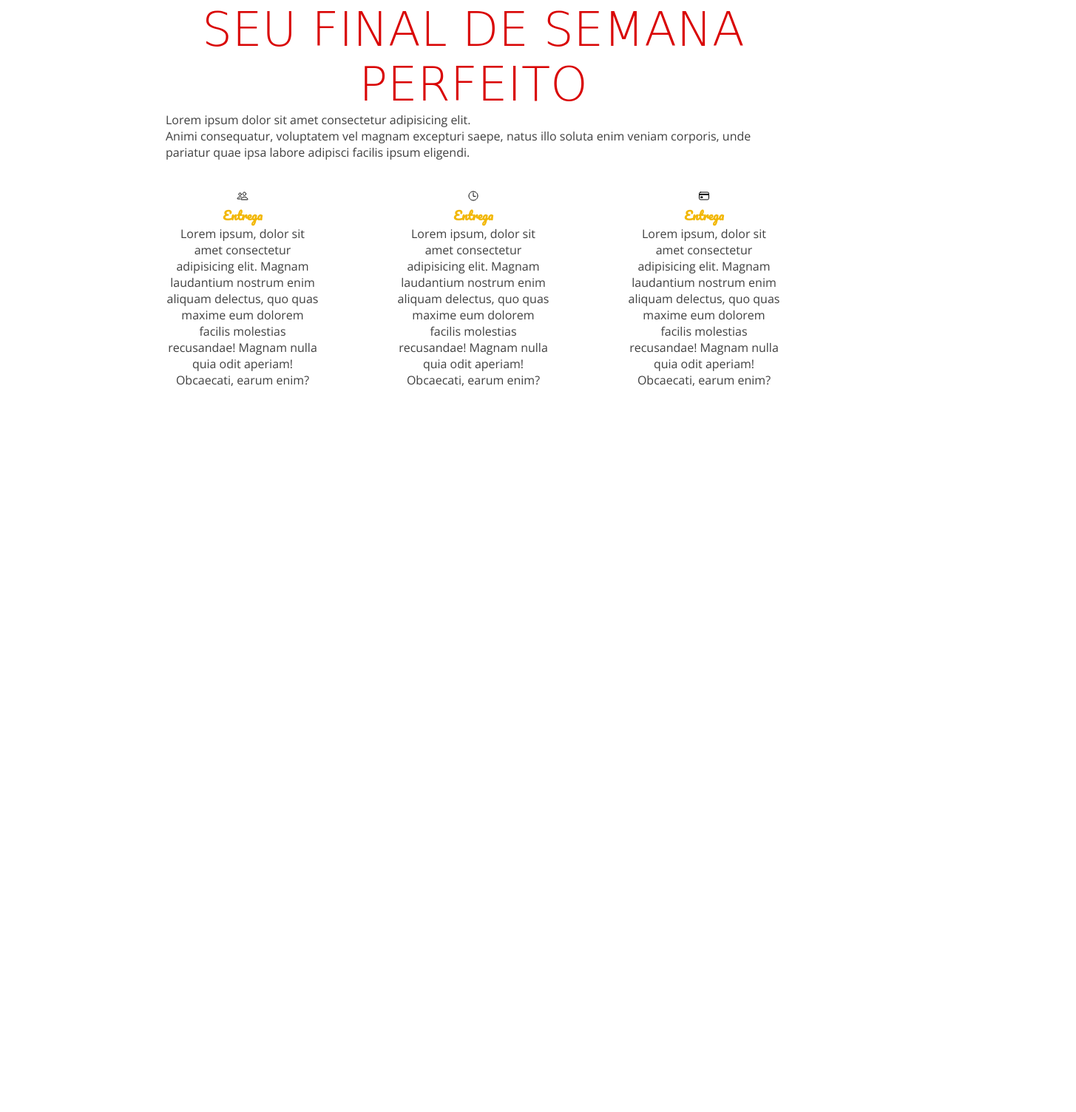
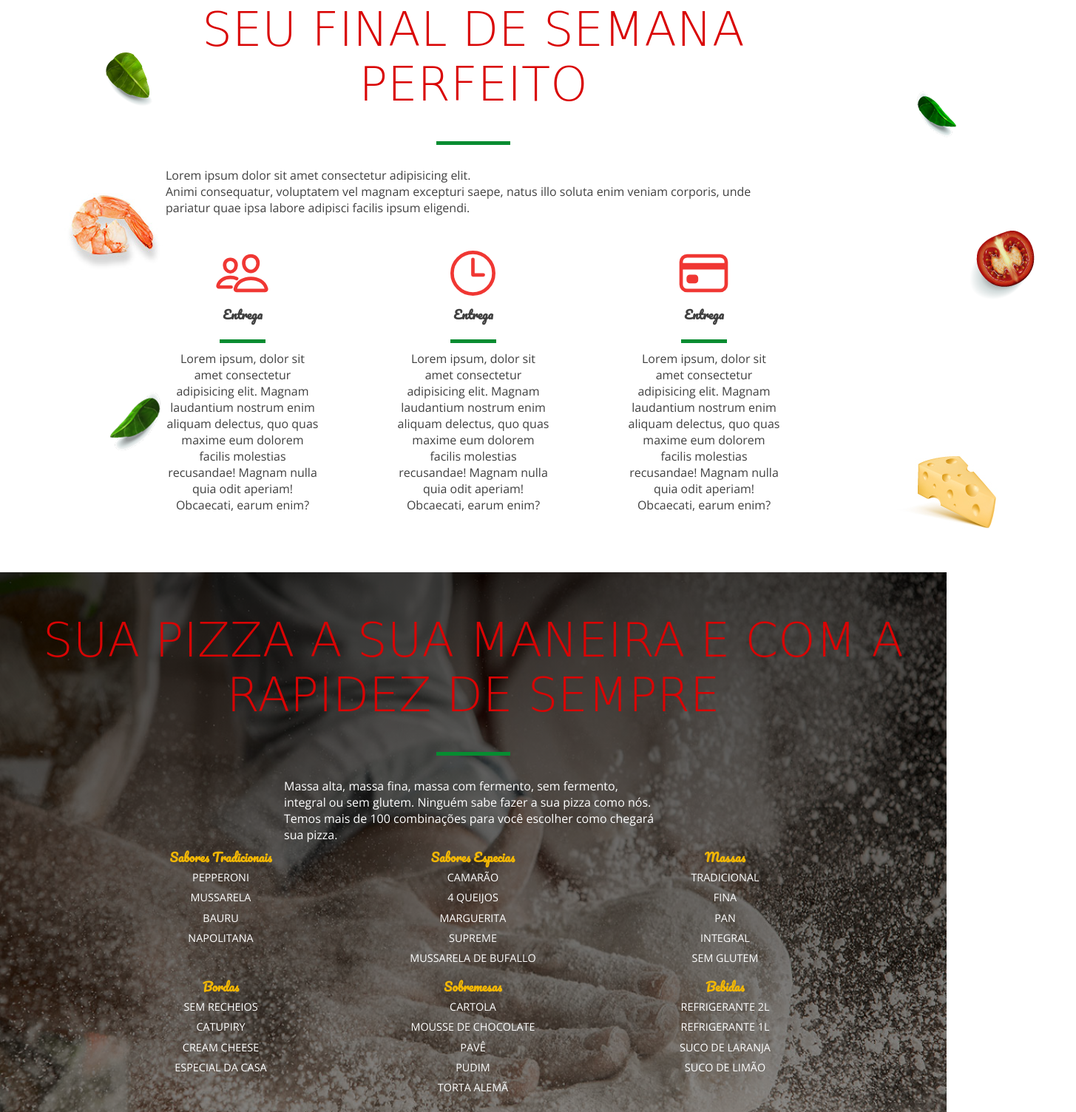
Before and after one commit to angelomarcio40/Pizzaria, a plain HTML site: page index.html in a window 1280 px wide. Shown: the part 1076-2580 px from the top of the page at 74% size, 1455 px wide, since content can reach past the window. Before the commit the page ends 1681 px from the top, so only its background shows below. Drawn offline with nearby package versions, Linux system fonts and the light colour scheme; a web font is replaced by a local one.

Commit message:
Adicionado section

```diff
--- a/css/style.css
+++ b/css/style.css
@@ -132,3 +132,90 @@ div.pontos-chaves {
     text-align: center;
     width: 25%;
 }
+
+section#final-de-semana div.pontos-chaves ion-icon {
+    width: 75px;
+    height: 75px;
+    color: #F03733;
+}
+
+div.folha1 {
+    position: absolute;
+    top: 40px;
+    left: 40px;
+    background-image: url(../img/secao09-folha1.png);
+    background-repeat: no-repeat;
+    width: 150px;
+    height: 150px;
+}
+
+div.camarao {
+    position: absolute;
+    top: 250px;
+    left: 0;
+    width: 150px;
+    height: 150px;
+    background: url(../img/secao09-camarao.jpg) no-repeat;
+}
+
+div.folha2 {
+    position: absolute;
+    top: 500px;
+    left: 50px;
+    width: 150px;
+    height: 150px;
+    background: url(../img/secao09-folha2.png) no-repeat;
+}
+
+div.folha3 {
+    position: absolute;
+    top: 100px;
+    left: 20px;
+    width: 160px;
+    height: 150px;
+    background: url(../img/secao09-folha3.png) no-repeat;
+}
+
+div.tomate {
+    position: absolute;
+    top: 300px;
+    left: 100px;
+    width: 160px;
+    height: 150px;
+    background: url(../img/secao09-tomate.png) no-repeat;
+}
+
+div.queijo {
+    position: absolute;
+    top: 600px;
+    left: 10px;
+    width: 160px;
+    height: 150px;
+    background: url(../img/secao09-queijo.jpg) no-repeat;
+}
+
+/* ----------------- */
+/*--- SEÇÃO PIZZA--- */
+/* ----------------- */
+
+section#pizza {
+    background-image: linear-gradient(rgba(0, 0, 0, 0.7), rgba(0, 0, 0, 0.4)), url(../img/secao10-background-secao-pizza.jpg);
+    background-size: cover;
+    display: flex;
+    flex-direction: column;
+    flex-wrap: nowrap;
+    justify-content: flex-start;
+    align-items: center;
+}
+
+div#pizza-opções-mestre {
+    width: 80%;
+    display: flex;
+    flex-flow: row wrap;
+}
+
+div.pizza-opções {
+    width: 33.3%;
+    text-align: center;
+    margin: 5px 0;
+}
--- a/css/tipografia.css
+++ b/css/tipografia.css
@@ -39,6 +39,16 @@ h2 {
     font-weight: 200;
 }
 
+/* after = permite que qualquer conteúdo seja adicionado depois da tag onde ele for aplicado*/
+h2::after {
+    display: block;
+    background-color: #078C31;
+    height: 5px;
+    width: 100px;
+    margin: 40px auto 30px;
+    content: "";
+}
+
 p,
 li,
 a {
@@ -49,6 +59,7 @@ a {
 /*-------------------  */
 /* ELEMENTOS DO HEADER */
 /* ------------------- */
+
 header div#chamada h1 {
     color: #FFF;
     /* deslocament-x| deslocamento-y| raio-de-destaque| cor */
@@ -71,3 +82,37 @@ header div#chamada a {
     border-radius: 50px;
     display: inline-block;
 }
+
+/*--------------------------------- */
+/* SEÇÃO - FINAL DE SEMANA PERFEITO */
+/* -------------------------------- */
+
+div.pontos-chaves h4 {
+    color: #404040;
+}
+
+div.pontos-chaves h4:after {
+    display: block;
+    background-color: #078C31;
+    height: 5px;
+    width: 30%;
+    margin: 20px auto 10px;
+    content: "";
+}
+
+/* ----------------- */
+/* ---SEÇÃO PIZZA--- */
+/* ----------------- */
+
+section#pizza p.destaque {
+    color: #FFF;
+    width: 40%;
+}
+
+section#pizza ul li {
+    color: white;
+    list-style: none;
+    line-height: 1.9;
+    font-size: 90%;
+    text-transform: uppercase;
+}
--- a/index.html
+++ b/index.html
@@ -38,22 +38,25 @@
 
     <section id="final-de-semana">
         <div id="final-de-semana-esquerda">
-        <div class="folha3"></div>
-        <div class="tomate"></div>
-        <div class="queijo"></div>
+            <div class="folha1"></div>
+            <div class="camarao"></div>
+            <div class="folha2"></div>
         </div>
 
         <div id="final-de-semana-centro">
             <h2>Seu Final de Semana Perfeito</h2>
-        <p class="destaque">Lorem ipsum dolor sit amet consectetur adipisicing elit.<br>Animi consequatur, voluptatem
-            vel magnam excepturi saepe, natus illo soluta enim veniam corporis, unde pariatur quae ipsa labore adipisci
+            <p class="destaque">Lorem ipsum dolor sit amet consectetur adipisicing elit.<br>Animi consequatur,
+                voluptatem
+                vel magnam excepturi saepe, natus illo soluta enim veniam corporis, unde pariatur quae ipsa labore
+                adipisci
                 facilis ipsum eligendi.</p>
             <div id="pontos-chaves-mestre">
                 <div class="pontos-chaves">
                     <ion-icon name="people-outline"></ion-icon>
                     <h4>Entrega</h4>
                     <p>Lorem ipsum, dolor sit amet consectetur adipisicing elit. Magnam laudantium nostrum enim aliquam
-                    delectus, quo quas maxime eum dolorem facilis molestias recusandae! Magnam nulla quia odit aperiam!
+                        delectus, quo quas maxime eum dolorem facilis molestias recusandae! Magnam nulla quia odit
+                        aperiam!
                         Obcaecati, earum enim?</p>
                 </div>
 
@@ -61,7 +64,8 @@
                     <ion-icon name="time-outline"></ion-icon>
                     <h4>Entrega</h4>
                     <p>Lorem ipsum, dolor sit amet consectetur adipisicing elit. Magnam laudantium nostrum enim aliquam
-                    delectus, quo quas maxime eum dolorem facilis molestias recusandae! Magnam nulla quia odit aperiam!
+                        delectus, quo quas maxime eum dolorem facilis molestias recusandae! Magnam nulla quia odit
+                        aperiam!
                         Obcaecati, earum enim?</p>
                 </div>
 
@@ -69,16 +73,110 @@
                     <ion-icon name="card-outline"></ion-icon>
                     <h4>Entrega</h4>
                     <p>Lorem ipsum, dolor sit amet consectetur adipisicing elit. Magnam laudantium nostrum enim aliquam
-                    delectus, quo quas maxime eum dolorem facilis molestias recusandae! Magnam nulla quia odit aperiam!
+                        delectus, quo quas maxime eum dolorem facilis molestias recusandae! Magnam nulla quia odit
+                        aperiam!
                         Obcaecati, earum enim?</p>
                 </div>
             </div>
         </div>
 
         <div id="final-de-semana-direita">
-            <div class="folha1"></div>
-            <div class="camarao"></div>
-            <div class="folha2"></div>
+            <div class="folha3"></div>
+            <div class="tomate"></div>
+            <div class="queijo"></div>
+        </div>
+    </section>
+
+    <section id="pizza">
+        <h2>SUA PIZZA A SUA MANEIRA E COM A RAPIDEZ DE SEMPRE</h2>
+        <p class="destaque">
+            Massa alta, massa fina, massa com fermento, sem fermento, integral ou sem glutem. Ninguém sabe fazer a sua
+            pizza como nós. Temos mais de 100 combinações para você escolher como chegará sua pizza.
+        </p>
+
+        <div id="pizza-opções-mestre">
+            <div class="pizza-opções">
+                <h4>Sabores Tradicionais</h4>
+                <ul>
+                    <li>Pepperoni</li>
+                    <li>Mussarela</li>
+                    <li>Bauru</li>
+                    <li>Napolitana</li>
+                </ul>
+            </div>
+
+            <div class="pizza-opções">
+                <h4>Sabores Especias</h4>
+                <ul>
+                    <li>Camarão</li>
+                    <li>4 Queijos</li>
+                    <li>Marguerita</li>
+                    <li>Supreme</li>
+                    <li>Mussarela de Bufallo</li>
+                </ul>
+            </div>
+
+            <div class="pizza-opções">
+                <h4>Massas</h4>
+                <ul>
+                    <li>Tradicional</li>
+                    <li>Fina</li>
+                    <li>Pan</li>
+                    <li>Integral</li>
+                    <li>Sem Glutem</li>
+                </ul>
+            </div>
+
+            <div class="pizza-opções">
+                <h4>Bordas</h4>
+                <ul>
+                    <li>Sem recheios</li>
+                    <li>Catupiry</li>
+                    <li>Cream Cheese</li>
+                    <li>Especial da Casa</li>
+                </ul>
+            </div>
+
+            <div class="pizza-opções">
+                <h4>Sobremesas</h4>
+                <ul>
+                    <li>Cartola</li>
+                    <li>Mousse de Chocolate</li>
+                    <li>Pavê</li>
+                    <li>Pudim</li>
+                    <li>Torta Alemã</li>
+                </ul>
+            </div>
+
+            <div class="pizza-opções">
+                <h4>Bebidas</h4>
+                <ul>
+                    <li>Refrigerante 2L</li>
+                    <li>Refrigerante 1L</li>
+                    <li>Suco de Laranja</li>
+                    <li>Suco de Limão</li>
+                </ul>
+            </div>
+        </div>
+    </section>
+
+    <section id="testemunha">
+        <h2>
+            Andam Falando de Nós...
+        </h2>
+        <p class="destaque">Lorem ipsum dolor sit amet consectetur adipisicing elit. Optio natus dolorum, placeat eius
+            cum id, quo hic corporis nemo, similique aspernatur autem culpa vero ad dicta voluptatum! Placeat, eligendi
+            voluptatibus?
+        </p>
+        <div id="testemunha-mestre">
+            <div id="testemunha-esquerda">
+                <iom-icon name="arrow-back-circle-outline"></iom-icon>
+            </div>
+
+            <div id="testemunha-mestre">
+                <div id="testemunha-direita">
+                    <iom-icon name="arrow-forward-circle-outline"></iom-icon>
+                </div>
         </div>
     </section>
 
```
Lines whose indentation alone changed are shown as unchanged.
